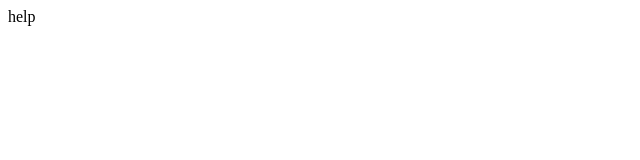
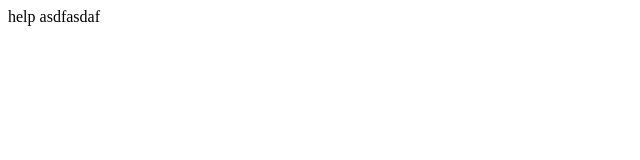
Before and after one commit to HarryPdot/odin-project, a plain HTML site: page index.html in a window 1280 px wide. Shown: the full height of the page, 0-640 px from the left. Drawn offline with Linux system fonts and the light colour scheme.

Commit message:
index.html

```diff
--- a/index.html
+++ b/index.html
@@ -4,7 +4,7 @@
         <title> help</title>
         <meta charset="UTF-8"/>
         <body>
-            help
+            help asdfasdaf
         </body>
 
     </head>
```
